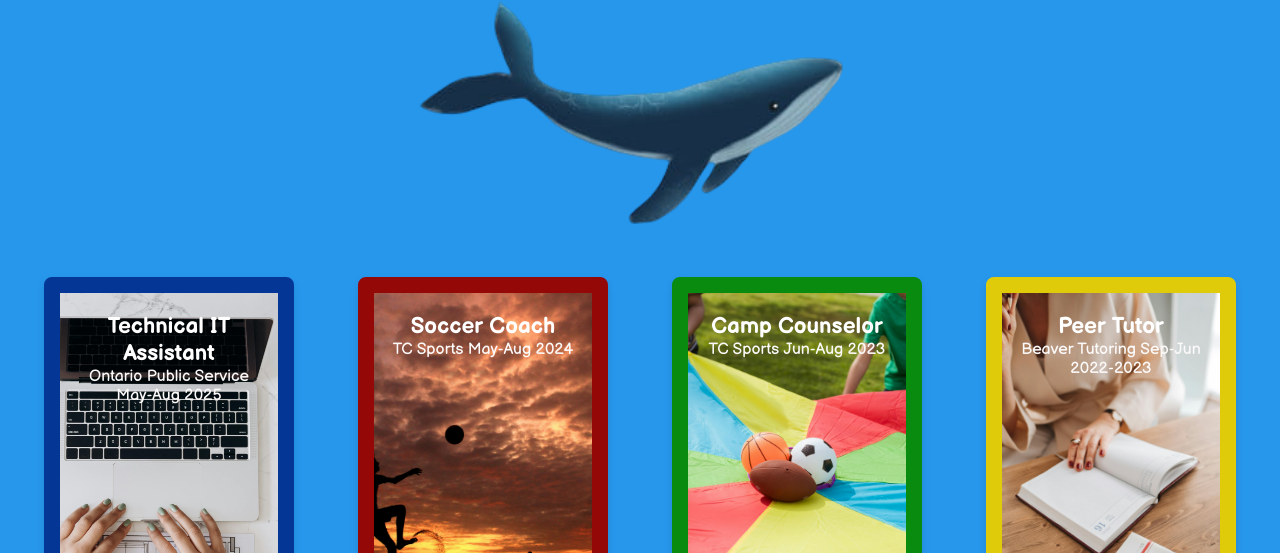
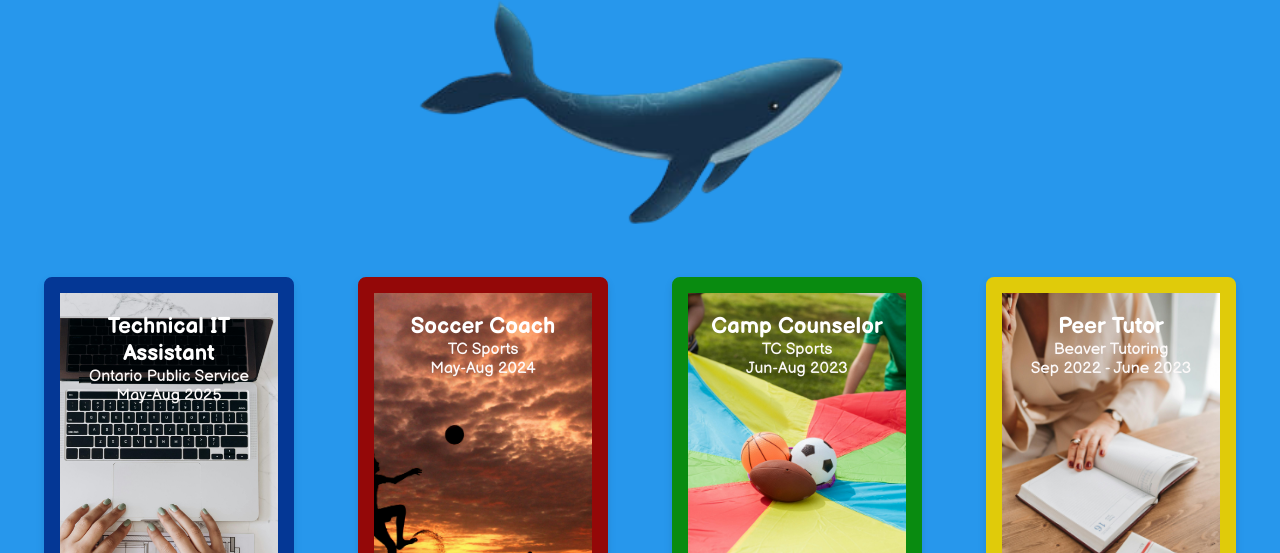
Before and after one commit to 341162980/Personal-Website, a plain HTML site: page Web1/Work.html in a window 1280 px wide. Shown: the part 247-800 px from the top of the page. Drawn offline with Linux system fonts and the light colour scheme; a web font is replaced by a local one.

Commit message:
Edited work page cards

```diff
--- a/Web1/Work.html
+++ b/Web1/Work.html
@@ -100,7 +100,7 @@
                         <div class="card-front with-image2">
                             <div class="card-text">
                                 <h3>Soccer Coach</h3>
-                                <pp class="card-date">TC Sports</pp>
+                                <pp class="card-date">TC Sports</pp> <br>
                                 <pp class="card-date">May-Aug 2024</pp>
                             </div>
                         </div>
@@ -113,7 +113,7 @@
                         <div class="card-front with-image3">
                             <div class="card-text">
                                 <h3>Camp Counselor</h3>
-                                <pp class="card-date">TC Sports</pp>
+                                <pp class="card-date">TC Sports</pp> <br>
                                 <pp class="card-date">Jun-Aug 2023</pp>
 
                             </div>
@@ -128,8 +128,8 @@
                         <div class="card-front with-image4">
                             <div class="card-text">
                                 <h3>Peer Tutor</h3>
-                                <pp class="card-date">Beaver Tutoring</pp>
-                                <pp class="card-date">Sep-Jun 2022-2023</pp>
+                                <pp class="card-date">Beaver Tutoring</pp> <br>
+                                <pp class="card-date">Sep 2022 - June 2023</pp>
                             </div>
                         </div>
                         <div class="card-back">
```
